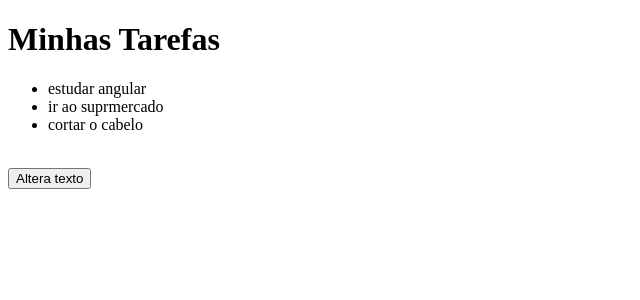
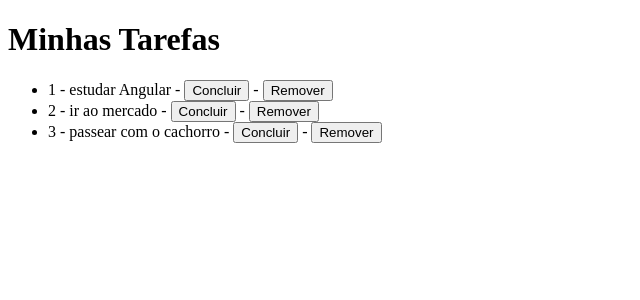
Before and after one commit to leosouza-dev/todo-angular, an Angular app: page / in a window 1280 px wide. Shown: the top 300 px of the page, without its empty margins (0-640 px from the left). Built offline with nearby package versions, Linux system fonts and the light colour scheme.

Commit message:
criando um tipo para o Todo e exibindo suas props.

```diff
--- a/src/app/app.component.html
+++ b/src/app/app.component.html
@@ -1,8 +1,7 @@
 <h1>{{title}}</h1>
 
 <ul>
-  <li *ngFor="let todo of todos">{{todo}}</li>
+  <li *ngFor="let todo of todos">
+    {{todo.id}} - {{todo.title}} - <button>Concluir</button> - <button>Remover</button>
+  </li>
 </ul>
-
-<br>
-<button (click)="AlteraTexto()">Altera texto</button>
--- a/src/app/app.component.ts
+++ b/src/app/app.component.ts
@@ -1,4 +1,5 @@
 import { Component } from '@angular/core';
+import { Todo } from 'src/models/todo.model';
 
 @Component({
   selector: 'app-root',
@@ -6,17 +7,12 @@
   styleUrls: ['./app.component.css']
 })
 export class AppComponent {
-  public todos: any[] = []; //tipando uma variavel - usar :
+  public todos: Todo[] = [];
   public title: string = "Minhas Tarefas"
 
   constructor() {
-    // add 3 strings ao atributo 'todos'
-    this.todos.push("estudar angular");
-    this.todos.push("ir ao suprmercado");
-    this.todos.push("cortar o cabelo");
-  }
-
-  public AlteraTexto(){
-    this.title = "Teste";
+    this.todos.push(new Todo(1, "estudar Angular", false));
+    this.todos.push(new Todo(2, "ir ao mercado", false));
+    this.todos.push(new Todo(3, "passear com o cachorro", true));
   }
 }
--- /dev/null
+++ b/src/models/todo.model.ts
@@ -0,0 +1,5 @@
+export class Todo{
+
+  // já definimos as propriedades da classe direto na assinatura do construtor
+  constructor(public id: number, public title:string, public done: boolean) {}
+}
```
